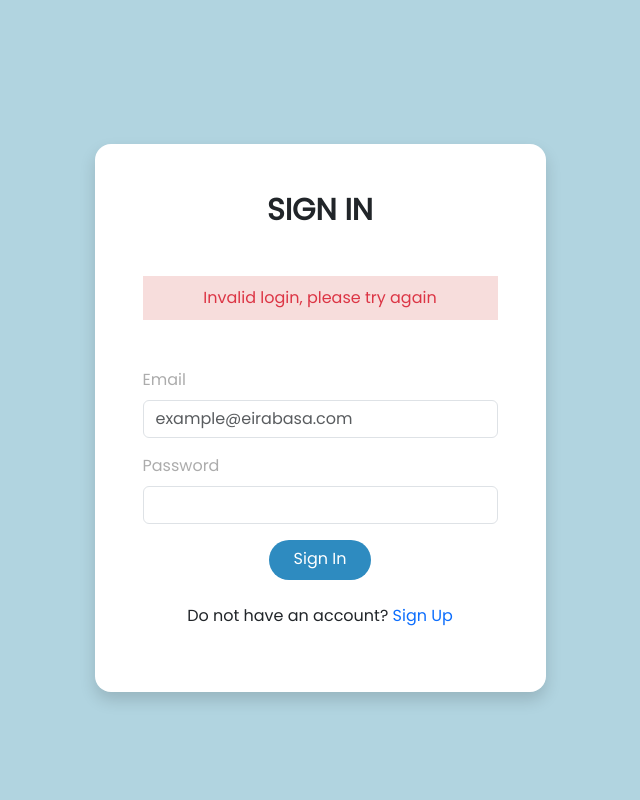
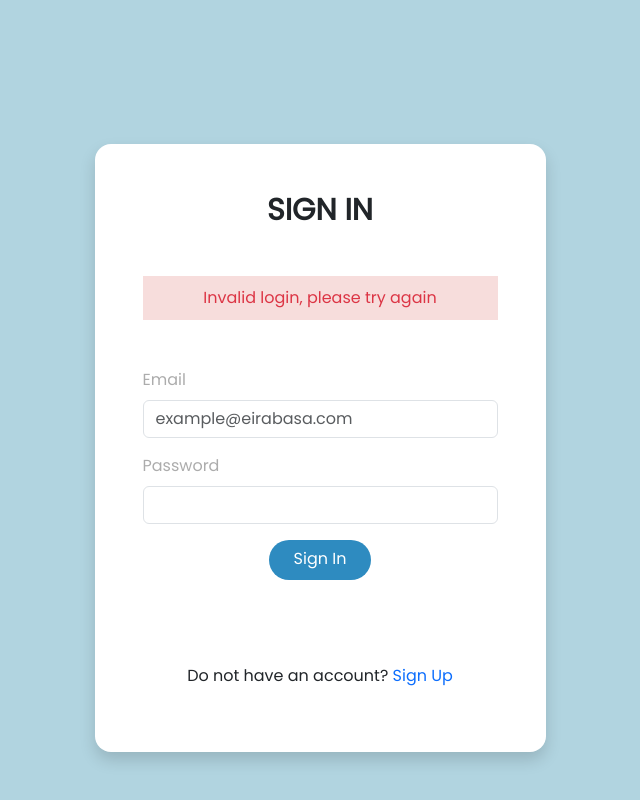
Before and after one commit to satriofjar/wirabasa-frontend, a React (Create React App) app: page /login in a window 1280 px wide. Both pictures are taken after typing "name@example.com", "Sample123" into the empty fields and a click on the button "Sign In". Shown: the whole page, without its empty margins (320-960 px from the left). Built offline with nearby package versions, Linux system fonts and the light colour scheme; no server answers.

Commit message:
add loding icon in login page

```diff
--- a/package.json
+++ b/package.json
@@ -12,6 +12,7 @@
     "react": "^18.2.0",
     "react-dom": "^18.2.0",
     "react-helmet": "^6.1.0",
+    "react-loading": "^2.0.3",
     "react-router-dom": "^6.15.0",
     "react-router-hash-link": "^2.4.3",
     "react-scripts": "5.0.1",
--- a/src/pages/Login.js
+++ b/src/pages/Login.js
@@ -1,6 +1,7 @@
 import React, { useState } from 'react'
 import axios from 'axios';
 import { useNavigate } from 'react-router-dom';
+import ReactLoading from 'react-loading';
 import { useUser } from '../utils/UserContext';
 import { Link } from 'react-router-dom';
 import  { API_URI } from '../utils/config';
@@ -9,6 +10,7 @@ const Login = () => {
     const [email, setEmail] = useState('');
     const [password, setPassword] = useState('');
     const [isFailed, setIsFailed] = useState(false);
+    const [isLoading, setIsLoading] = useState(false);
 
     const navigate = useNavigate();
 
@@ -20,6 +22,7 @@ const Login = () => {
             email: email,
             password: password
         }
+        setIsLoading(true);
         try {
             const response = await axios.post( API_URI + 'token/', user, {
                 headers:{
@@ -93,10 +96,16 @@ const Login = () => {
 
 
                   <div className="d-grid">
-                    <button className="btn rounded-5 px-4 pb-2" type="submit" style={{backgroundColor: '#2E8BC0'}}>Sign In</button>
+                    <button className="btn rounded-5 px-4 pb-2" type="submit" style={{backgroundColor: '#2E8BC0'}}>Sign In
+                    </button>
                   </div>
 
                 </form>
+
+                {isLoading &&
+                  <div className='mt-4 d-flex justify-content-center'>
+                    <ReactLoading type='spinningBubbles' color='#007bff' height={'10%'} width={'10%'} />
+                  </div>}
 
                 <p className="text-center mt-4">Do not have an account? <Link to='/register' >Sign Up</Link></p>
               </div>
```
Also changed, not shown: todo.txt, 1 other file (tests, documents, lock files or other folders).
